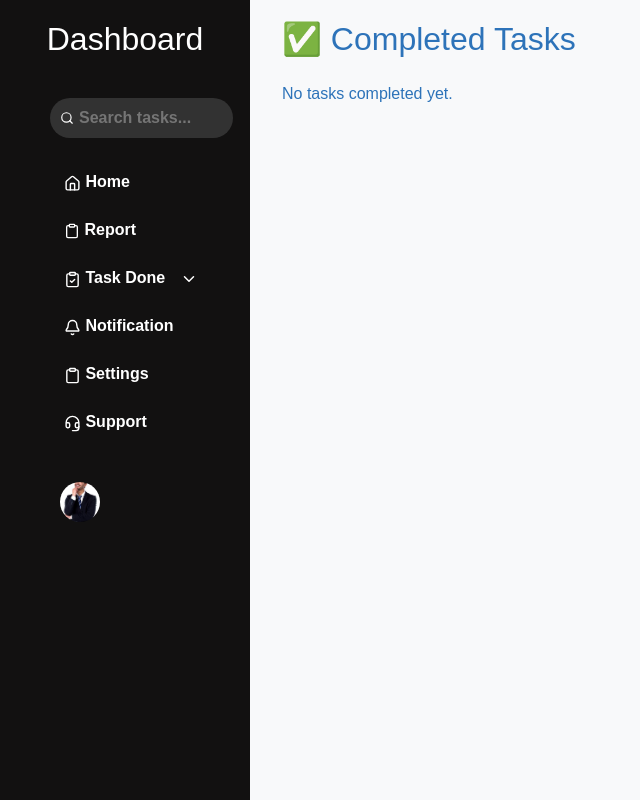
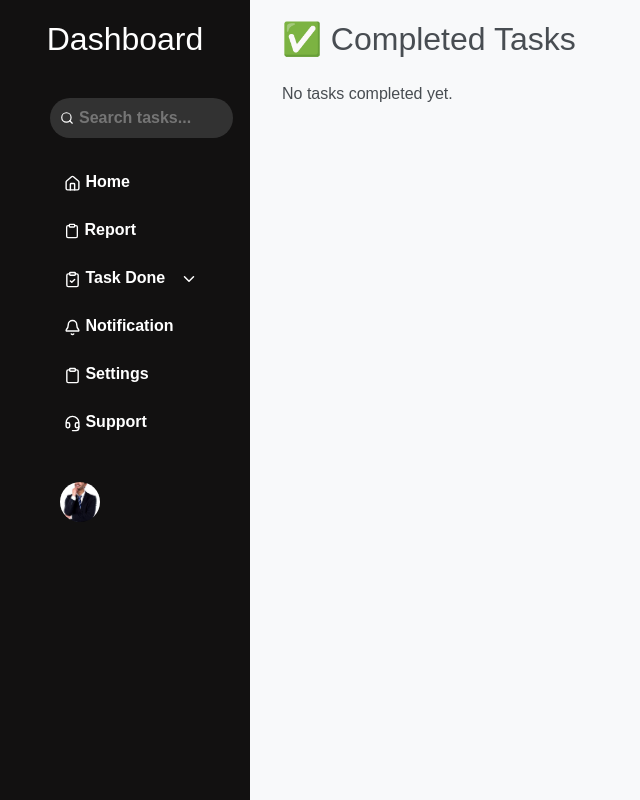
Before and after one commit to emmazy-will/task, a React app in the folder my-dashboard/: page /task in a window 1280 px wide. Shown: the whole page, without its empty margins (0-640 px from the left). Built offline with nearby package versions, Linux system fonts and the light colour scheme; the HTML template or start-up script is replaced by a standard one.

Commit message:
updated-my-work

```diff
--- a/my-dashboard/src/App.css
+++ b/my-dashboard/src/App.css
@@ -138,6 +138,7 @@ ul a {
   flex: 1 1 calc(15% - 20px);
   min-width: 250px;
   max-width: 100px; /* Increased size for better layout */
+  color: white;
 }
 .search-container{
   position: relative;
@@ -223,7 +224,7 @@ button:hover {
 /* Default Light Mode */
 body {
   background-color: #f8f9fa;
-  color: #2d73b9;
+  color: #484d52;
   transition: background-color 0.3s, color 0.3s;
 }
 
@@ -239,6 +240,10 @@ body.dark-mode .card {
   color: #f8f9fa;
   border: 1px solid #444;
 }
+.card {
+  color: #212529 !important; /* Black text in light mode */
+}
+
 
 /* Form Inputs for Dark Mode */
 body.dark-mode input,
@@ -254,7 +259,7 @@ body.dark-mode .form-check-label {
 /* Light Mode - Default */
 .modal-content {
   background-color: #fff;
-  color: #215589;
+  color: #f3f3f3;
 }
 
 /* Dark Mode - Fix Modal */
```
